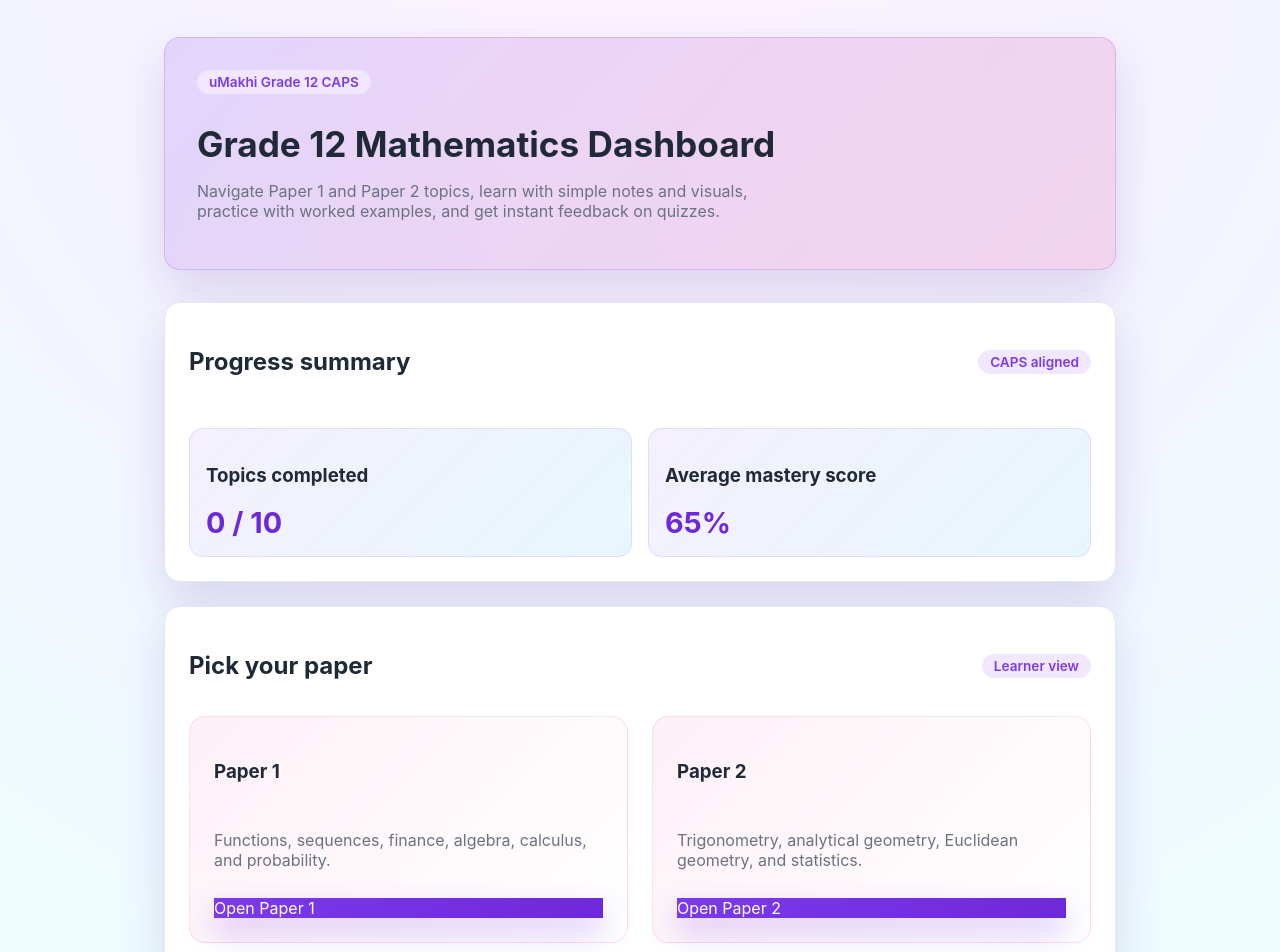
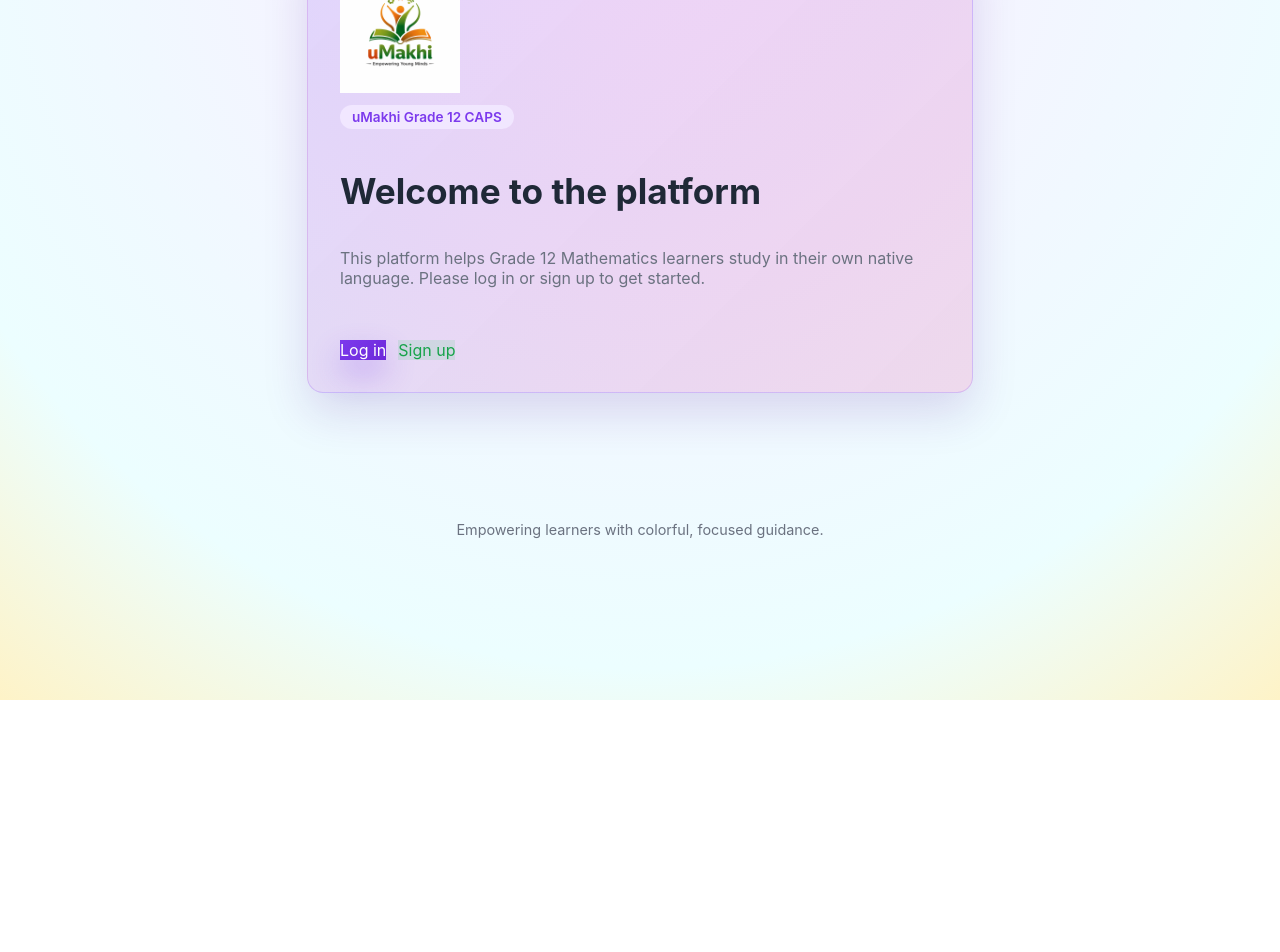
Before and after one commit to thokozanisibeko111-debug/umakhi-mvp, a Next.js app: page / in a window 1280 px wide. Shown: the part 100-1052 px from the top of the page. After the commit the page ends 800 px from the top, so only its background shows below. Built offline with nearby package versions, Linux system fonts and the light colour scheme.

Commit message:
Refine welcome page and hide nav on auth routes

```diff
--- /dev/null
+++ b/app/components/TopBar.tsx
@@ -0,0 +1,43 @@
+'use client';
+
+import Link from 'next/link';
+import { usePathname } from 'next/navigation';
+
+export default function TopBar() {
+  const pathname = usePathname();
+
+  const hiddenRoutes = ['/', '/login', '/signup'];
+
+  if (hiddenRoutes.includes(pathname)) {
+    return null;
+  }
+
+  return (
+    <header className="top-bar">
+      <div className="top-bar-content">
+        <div className="brand">
+          <Link className="logo-link" href="/">
+            <img className="logo-image" src="/logo.svg" alt="uMakhi logo" />
+          </Link>
+        </div>
+        <nav className="nav-links">
+          <Link className="nav-link" href="/">
+            Home
+          </Link>
+          <Link className="nav-link" href="/paper/1">
+            Paper 1
+          </Link>
+          <Link className="nav-link" href="/paper/2">
+            Paper 2
+          </Link>
+          <Link className="nav-link" href="/login">
+            Log in
+          </Link>
+          <Link className="nav-link" href="/signup">
+            Sign up
+          </Link>
+        </nav>
+      </div>
+    </header>
+  );
+}
--- a/app/globals.css
+++ b/app/globals.css
@@ -118,6 +118,18 @@ main {
   margin-bottom: 2rem;
 }
 
+.welcome-hero {
+  display: flex;
+  flex-direction: column;
+  align-items: flex-start;
+  gap: 0.75rem;
+}
+
+.welcome-logo {
+  width: 120px;
+  height: auto;
+}
+
 .hero h1 {
   margin-bottom: 0.5rem;
   font-size: 2.2rem;
@@ -147,6 +159,13 @@ main {
 .hero p {
   max-width: 600px;
   color: var(--text-muted);
+}
+
+.hero-actions {
+  display: flex;
+  flex-wrap: wrap;
+  gap: 0.75rem;
+  margin-top: 1.5rem;
 }
 
 .card {
--- a/app/layout.tsx
+++ b/app/layout.tsx
@@ -1,6 +1,6 @@
 import './globals.css';
 import React from 'react';
-import Link from 'next/link';
+import TopBar from './components/TopBar';
 
 export const metadata = {
   title: 'uMakhi',
@@ -12,32 +12,7 @@ export default function RootLayout({ children }: { children: React.ReactNode })
     <html lang="en">
       <body>
         <div className="app-shell">
-          <header className="top-bar">
-            <div className="top-bar-content">
-              <div className="brand">
-                <Link className="logo-link" href="/">
-                  <img className="logo-image" src="/logo.svg" alt="uMakhi logo" />
-                </Link>
-              </div>
-              <nav className="nav-links">
-                <Link className="nav-link" href="/">
-                  Home
-                </Link>
-                <Link className="nav-link" href="/paper/1">
-                  Paper 1
-                </Link>
-                <Link className="nav-link" href="/paper/2">
-                  Paper 2
-                </Link>
-                <Link className="nav-link" href="/login">
-                  Log in
-                </Link>
-                <Link className="nav-link" href="/signup">
-                  Sign up
-                </Link>
-              </nav>
-            </div>
-          </header>
+          <TopBar />
           {children}
           <footer className="footer">Empowering learners with colorful, focused guidance.</footer>
         </div>
--- a/app/page.tsx
+++ b/app/page.tsx
@@ -1,70 +1,22 @@
-import Link from 'next/link';
-import StudyPlayTimer from './components/StudyPlayTimer';
-import { paperTopics, uiLabels } from './data/grade12';
-
 export default function Home() {
-  const allTopics = [...paperTopics[1], ...paperTopics[2]];
-  const completed = allTopics.filter((topic) => topic.mastery >= 80).length;
-  const average = Math.round(
-    allTopics.reduce((sum, topic) => sum + topic.mastery, 0) / allTopics.length
-  );
-
   return (
     <main>
-      <section className="hero">
+      <section className="hero welcome-hero">
+        <img className="welcome-logo" src="/logo.svg" alt="uMakhi logo" />
         <span className="badge">uMakhi Grade 12 CAPS</span>
-        <h1>{uiLabels.dashboardTitle.en}</h1>
+        <h1>Welcome to the platform</h1>
         <p>
-          Navigate Paper 1 and Paper 2 topics, learn with simple notes and visuals, practice with
-          worked examples, and get instant feedback on quizzes.
+          This platform helps Grade 12 Mathematics learners study in their own native language.
+          Please log in or sign up to get started.
         </p>
-      </section>
-      <section className="card dashboard-grid">
-        <div className="section-header">
-          <h2>{uiLabels.progressSummary.en}</h2>
-          <span className="badge">CAPS aligned</span>
+        <div className="hero-actions">
+          <a className="btn-primary" href="/login">
+            Log in
+          </a>
+          <a className="btn-secondary" href="/signup">
+            Sign up
+          </a>
         </div>
-        <div className="progress-summary">
-          <div className="progress-card">
-            <h3>{uiLabels.topicsCompleted.en}</h3>
-            <p className="metric">
-              {completed} / {allTopics.length}
-            </p>
-          </div>
-          <div className="progress-card">
-            <h3>{uiLabels.averageMastery.en}</h3>
-            <p className="metric">{average}%</p>
-          </div>
-        </div>
-      </section>
-      <section className="card">
-        <div className="section-header">
-          <h2>Pick your paper</h2>
-          <span className="badge">Learner view</span>
-        </div>
-        <div className="paper-grid">
-          <div className="paper-card">
-            <h3>{uiLabels.paper1.en}</h3>
-            <p className="muted">
-              Functions, sequences, finance, algebra, calculus, and probability.
-            </p>
-            <Link className="btn-primary" href="/paper/1">
-              Open Paper 1
-            </Link>
-          </div>
-          <div className="paper-card">
-            <h3>{uiLabels.paper2.en}</h3>
-            <p className="muted">
-              Trigonometry, analytical geometry, Euclidean geometry, and statistics.
-            </p>
-            <Link className="btn-primary" href="/paper/2">
-              Open Paper 2
-            </Link>
-          </div>
-        </div>
-      </section>
-      <section className="card card--play">
-        <StudyPlayTimer />
       </section>
     </main>
   );
```
